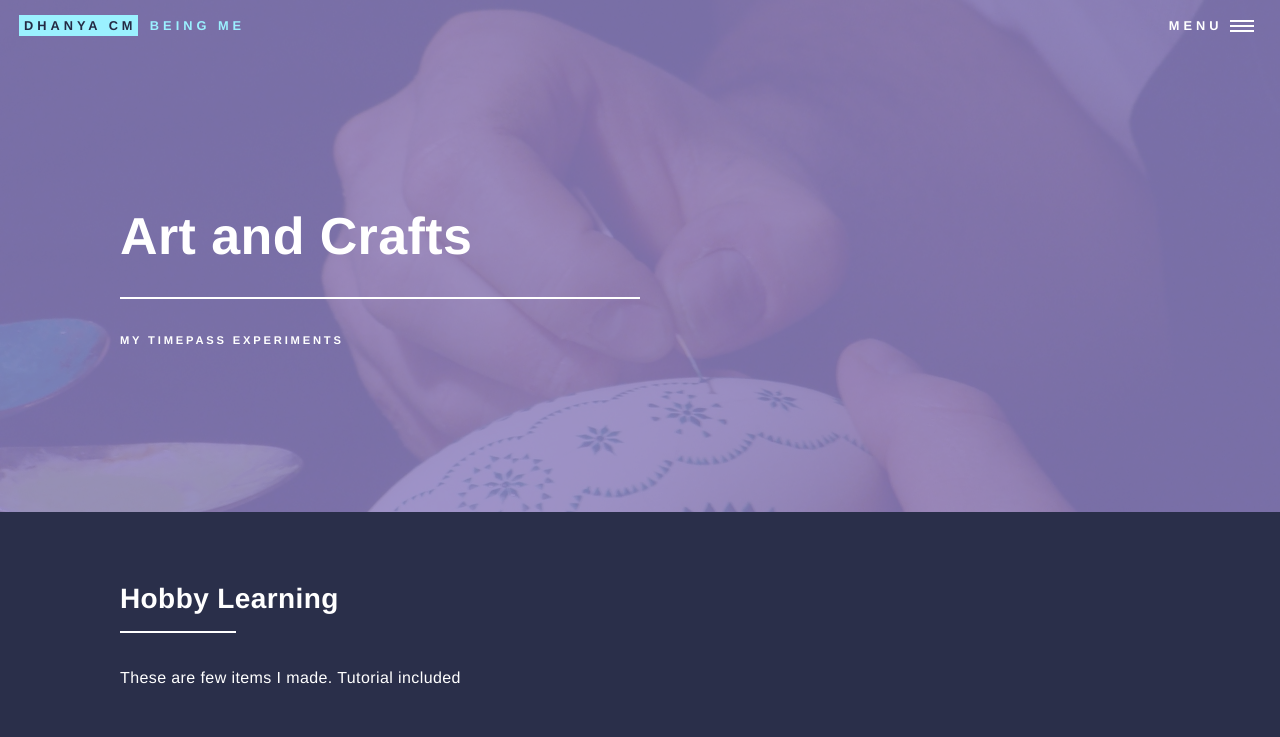
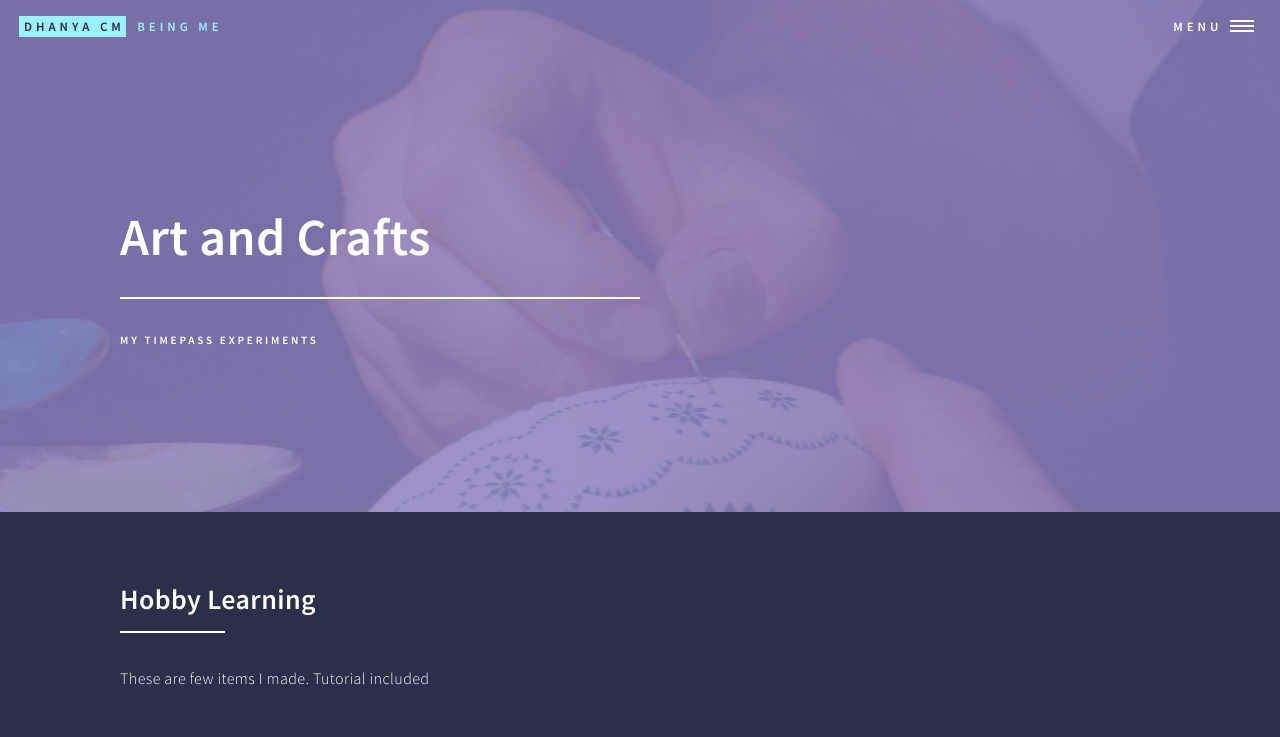
Before and after one commit to dhanyacm/dhanyacm, a Jekyll site: the page built from artandcrafts.html, in a window 1280 px wide. Shown: the top 737 px of the page. Built offline with Jekyll 4.4.1, drawn with Linux system fonts in a browser that asks for light colours; grey boxes are pictures that could not be loaded.

Commit message:
Update header.html

```diff
--- a/_includes/header.html
+++ b/_includes/header.html
@@ -4,6 +4,9 @@
     <title>Dhanya CM | {{ page.title }}</title>
     <meta http-equiv="Content-Type" content="text/html; charset=utf-8" />
 		<meta name="viewport" content="width=device-width, initial-scale=1, user-scalable=no" />
+
+		<link rel="stylesheet" href="https://cdnjs.cloudflare.com/ajax/libs/font-awesome/4.7.0/css/font-awesome.min.css">
+		<link href="https://fonts.googleapis.com/css?family=Source+Sans+Pro:300,300italic,600,600italic" rel="stylesheet">
 
 		{% if page.id == "paintings" %}
 		<link rel="stylesheet" href="https://maxcdn.bootstrapcdn.com/bootstrap/4.0.0/css/bootstrap.min.css">
@@ -12,7 +15,6 @@
 		{% endif %}
 
 		{% if page.id == "resume" %}
-		<link rel="stylesheet" href="https://cdnjs.cloudflare.com/ajax/libs/font-awesome/4.7.0/css/font-awesome.min.css">
           	<link rel="stylesheet" href="https://stackpath.bootstrapcdn.com/bootstrap/4.3.1/css/bootstrap.min.css" integrity="sha384-ggOyR0iXCbMQv3Xipma34MD+dH/1fQ784/j6cY/iJTQUOhcWr7x9JvoRxT2MZw1T"
 	 crossorigin="anonymous">
 		<script src="https://code.jquery.com/jquery-3.3.1.slim.min.js" integrity="sha384-q8i/X+965DzO0rT7abK41JStQIAqVgRVzpbzo5smXKp4YfRvH+8abtTE1Pi6jizo"
```
